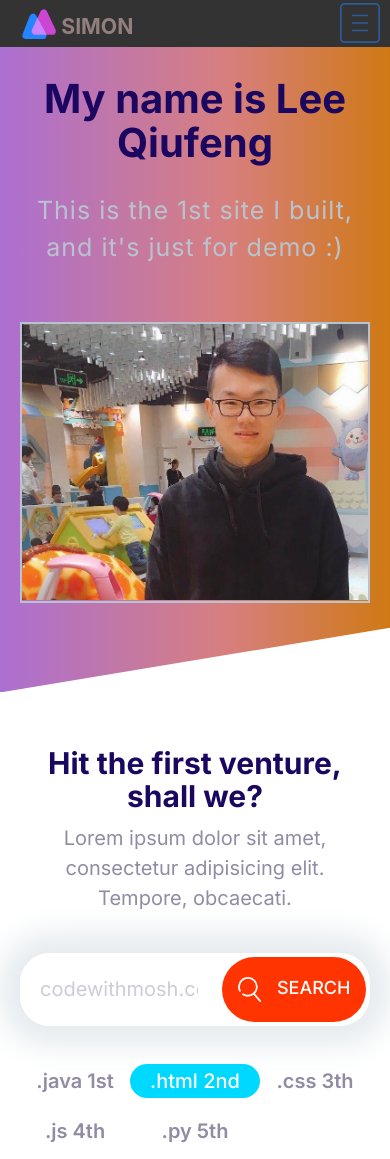
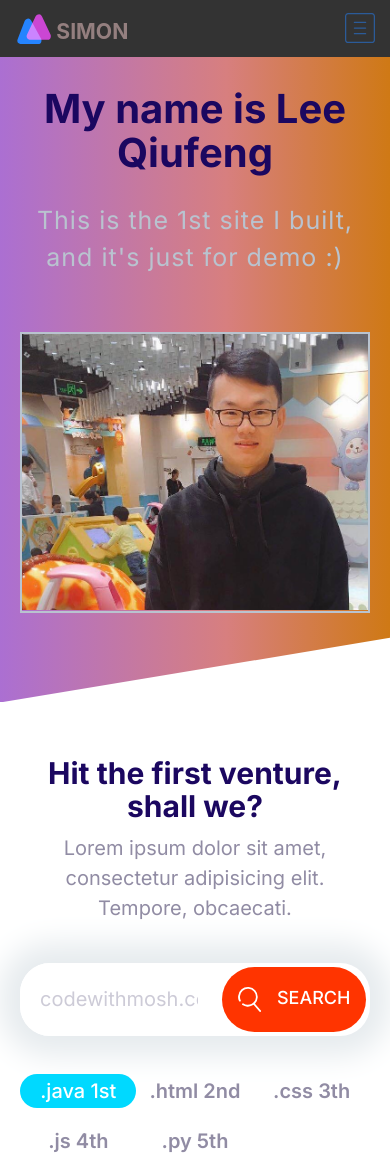
Before and after one commit to lqfeng2022/simonfy, a website built with Parcel: page index.html in a window 390 px wide. Shown: the top 1159 px of the page. Built offline with nearby package versions, Linux system fonts and the light colour scheme.

Commit message:
Add 5px padding to the navBar.

```diff
--- a/css/styles.css
+++ b/css/styles.css
@@ -610,7 +610,7 @@ a { text-decoration: none; }
     /* opacity: 0.8; */
     display: flex;
     flex-wrap: wrap;
-    padding: 0 1rem;
+    padding: 5px;
     justify-content: space-between;
     align-items: center;
 }
@@ -639,6 +639,7 @@ a { text-decoration: none; }
     /* box-shadow: .15s; */
     transition: box-shadow .15s;
     cursor: pointer;
+    padding-right: 1rem;
 }
 
 .nav.collapsible--expanded .nav__toggler {
--- a/index.html
+++ b/index.html
@@ -68,8 +68,8 @@
         </button>
       </div>
       <ul class="list block-domain__prices">
-        <li>.java 1st</li>
-        <li><span class="badge badge--secondary">.html 2nd</span></li>
+        <li><span class="badge badge--secondary">.java 1st</li>
+        <li>.html 2nd</li>
         <li>.css 3th</li>
         <li>.js 4th</li>
         <li>.py 5th</li>
@@ -294,7 +294,7 @@
     <!-- 9)footer -->
     <footer class="block block--dark footer">
       <div class="container grid footer__sections">
-        <section class="collapsible footer__section">
+        <section class="collapsible collapsible--expanded footer__section">
           <!-- https://validator.w3.org Error: "The element header must not appear as a descendant of the footer element."
                header => div -->
           <div class="collapsible__header">
@@ -307,7 +307,7 @@
           </div>
           <div class="collapsible__content">
             <ul class="list">
-              <li><a href="#">CrushCourse/Computer Science</a></li>
+              <li><a href="#">CrushCourse/C. S.</a></li>
               <li><a href="#">Code with Mosh</a></li>
               <li><a href="#">Code with Ania Kubów</a></li>
             </ul>
```
